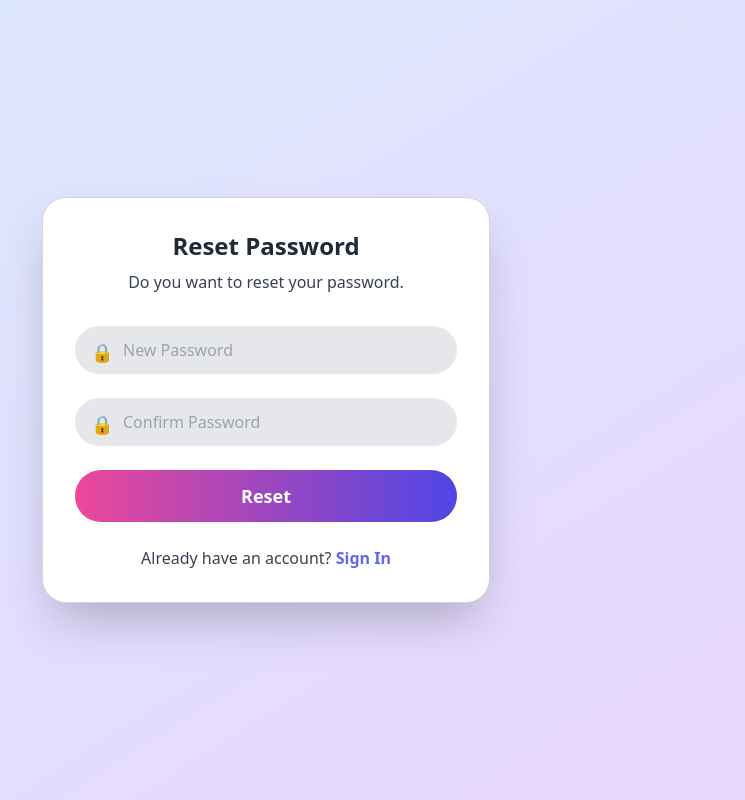
After one commit to sohamshende/KheloQuiz, a Django app: template src/templates/resetpassword.html in a window 1280 px wide. The commit adds this page. Shown: the whole page, without its empty margins (374-1119 px from the left). Run offline with Django 3.2, Linux system fonts and the light colour scheme; the template is opened without the code that fills it, so the values that code supplies are empty; some libraries are stand-ins or nearby versions.

Commit message:
adding resetpassword page

```diff
--- a/src/KheloQuiz/urls.py
+++ b/src/KheloQuiz/urls.py
@@ -17,11 +17,13 @@ Including another URLconf
 from django.contrib import admin
 from django.urls import path
 from . import views
+from .views import reset_password
 
 from Gen_Quiz.views import home_view
 urlpatterns = [
     path('admin/', admin.site.urls),
     path('', home_view, name='home'),
-  path('signup/', views.signup_view, name='signup'),
+    path('signup/', views.signup_view, name='signup'),
     path('signin/', views.signin_view, name='signin'),
+    path('reset-password/', reset_password, name='resetpassword'),
 ]
--- a/src/KheloQuiz/views.py
+++ b/src/KheloQuiz/views.py
@@ -1,10 +1,13 @@
 from django.shortcuts import render
 
 def home_view(request):
-        return render(request, 'home.html')
+    return render(request, 'home.html')
 
 def signup_view(request):
     return render(request, 'signup.html')
 
 def signin_view(request):
     return render(request, 'signin.html')
+
+def reset_password(request):
+    return render(request, 'resetpassword.html')
--- /dev/null
+++ b/src/templates/resetpassword.html
@@ -0,0 +1,41 @@
+<!DOCTYPE html>
+<html lang="en">
+<head>
+    <meta charset="UTF-8">
+    <meta name="viewport" content="width=device-width, initial-scale=1.0">
+    <title>Reset Password</title>
+    <script src="https://cdn.tailwindcss.com"></script>
+</head>
+<body class="bg-gradient-to-br from-blue-100 to-purple-200 flex items-center justify-center min-h-screen">
+    <div class="w-full max-w-md p-8 space-y-6 bg-white rounded-3xl shadow-2xl border border-gray-300">
+        <!-- Title & Description -->
+        <div class="text-center">
+        <h2 class="text-2xl font-bold text-gray-800 mb-2">Reset Password </h2>
+        <p class="text-gray-700 mb-8">Do you want to reset your password.</p>
+        </div>
+        <!-- New Password Input -->
+        <div class="relative mb-4 text-center">
+            <input type="password" placeholder="New Password"
+                class="w-full px-12 py-3 rounded-full bg-gray-200 text-gray-700 focus:outline-none">
+            <span class="absolute left-4 top-3 text-gray-500 text-lg">🔒</span>
+        </div>
+
+        <!-- Confirm Password Input -->
+        <div class="relative mb-6 text-center">
+            <input type="password" placeholder="Confirm Password"
+                class="w-full px-12 py-3 rounded-full bg-gray-200 text-gray-700 focus:outline-none">
+            <span class="absolute left-4 top-3 text-gray-500 text-lg">🔒</span>
+        </div>
+
+        <!-- Reset Button -->
+        <button class="w-full py-3 rounded-full bg-gradient-to-r from-pink-500 to-indigo-600 text-white text-lg font-semibold">
+             <a href = "{% url "signin" %}"> Reset </a>
+        </button>
+
+        <!-- Sign In Link -->
+        <p class="mt-6 text-gray-700 text-center">Already have an account?
+            <a href="{% url 'signin' %}" class="text-indigo-500 font-semibold hover:underline">Sign In</a>
+        </p>
+    </div>
+</body>
+</html>
--- a/src/templates/signin.html
+++ b/src/templates/signin.html
@@ -18,7 +18,7 @@
             <input type="password" placeholder="Enter password" class="w-full px-5 py-3 bg-gray-100 border border-gray-300 rounded-xl focus:outline-none focus:ring-2 focus:ring-blue-500 text-lg font-semibold">
 
             <div class="text-right">
-                <a href="#" class="text-blue-600 font-bold hover:underline">Forgot Password?</a>
+                <a href="{% url 'resetpassword' %}" class="text-blue-600 font-bold hover:underline">Forgot Password?</a>
             </div>
 
             <button class="w-full py-3 rounded-xl bg-gradient-to-r from-purple-600 to-blue-600 text-white font-extrabold text-xl shadow-lg hover:opacity-90 transition">Sign In</button>
--- a/src/templates/signup.html
+++ b/src/templates/signup.html
@@ -19,7 +19,8 @@
             <input type="password" placeholder="Enter password" class="w-full px-5 py-3 bg-gray-100 border border-gray-300 rounded-xl focus:outline-none focus:ring-2 focus:ring-blue-500 text-lg font-semibold">
             <input type="password" placeholder="Confirm Password" class="w-full px-5 py-3 bg-gray-100 border border-gray-300 rounded-xl focus:outline-none focus:ring-2 focus:ring-blue-500 text-lg font-semibold">
 
-            <button class="w-full py-3 rounded-xl bg-gradient-to-r from-purple-600 to-blue-600 text-white font-extrabold text-xl shadow-lg hover:opacity-90 transition">Register</button>
+            <button class="w-full py-3 rounded-xl bg-gradient-to-r from-purple-600 to-blue-600 text-white font-extrabold text-xl shadow-lg hover:opacity-90 transition">
+                <a href = "{% url "signin" %}">Register</a></button>
         </form>
 
         <p class="text-center text-gray-700 text-lg">Already have an account? <a href="{% url 'signin' %}" class="text-blue-600 font-bold hover:underline">Sign In</a></p>
```
Also changed, not shown: src/templates/home.html (+5 -5 lines).
